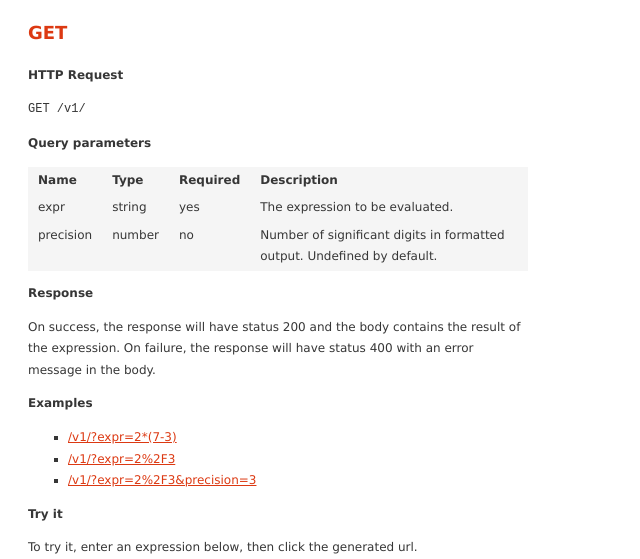
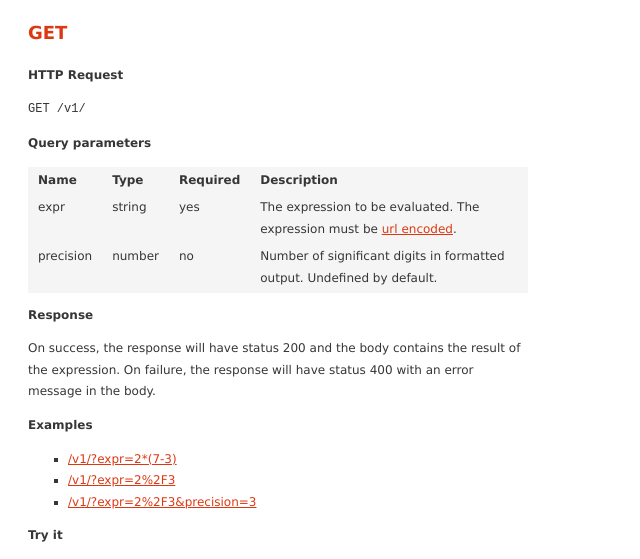
Before and after one commit to thinkthroughmath/mathjs-rest, a website: page public/index.html in a window 1280 px wide. Shown: the part 239-798 px from the top of the page, without its empty margins (0-640 px from the left). Drawn offline with nearby package versions, Linux system fonts and the light colour scheme.

Commit message:
Added note on url encoding the expression

```diff
--- a/public/index.html
+++ b/public/index.html
@@ -36,7 +36,10 @@
     <td>expr</td>
     <td>string</td>
     <td>yes</td>
-    <td>The expression to be evaluated.</td>
+    <td>
+      The expression to be evaluated. The expression must be
+      <a href="http://www.w3schools.com/tags/ref_urlencode.asp">url encoded</a>.
+    </td>
   </tr>
   <tr>
     <td>precision</td>
```
